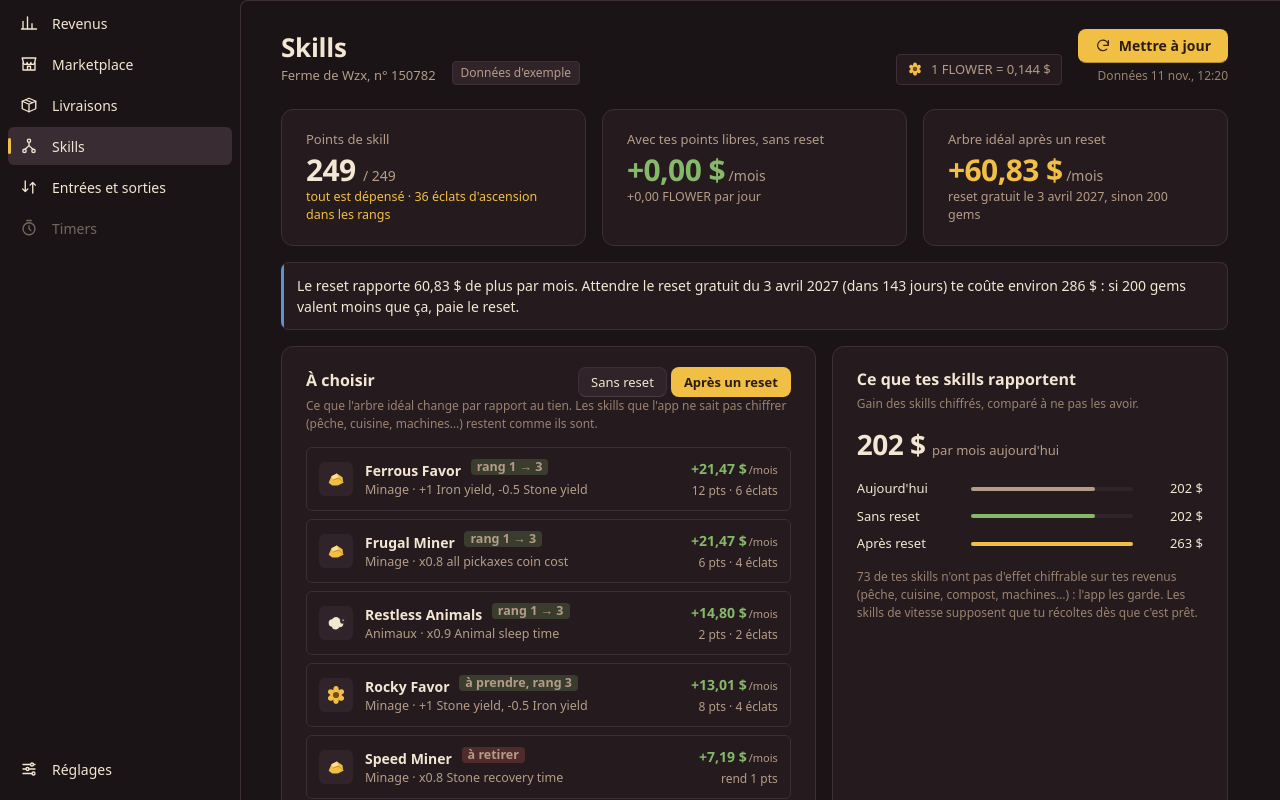
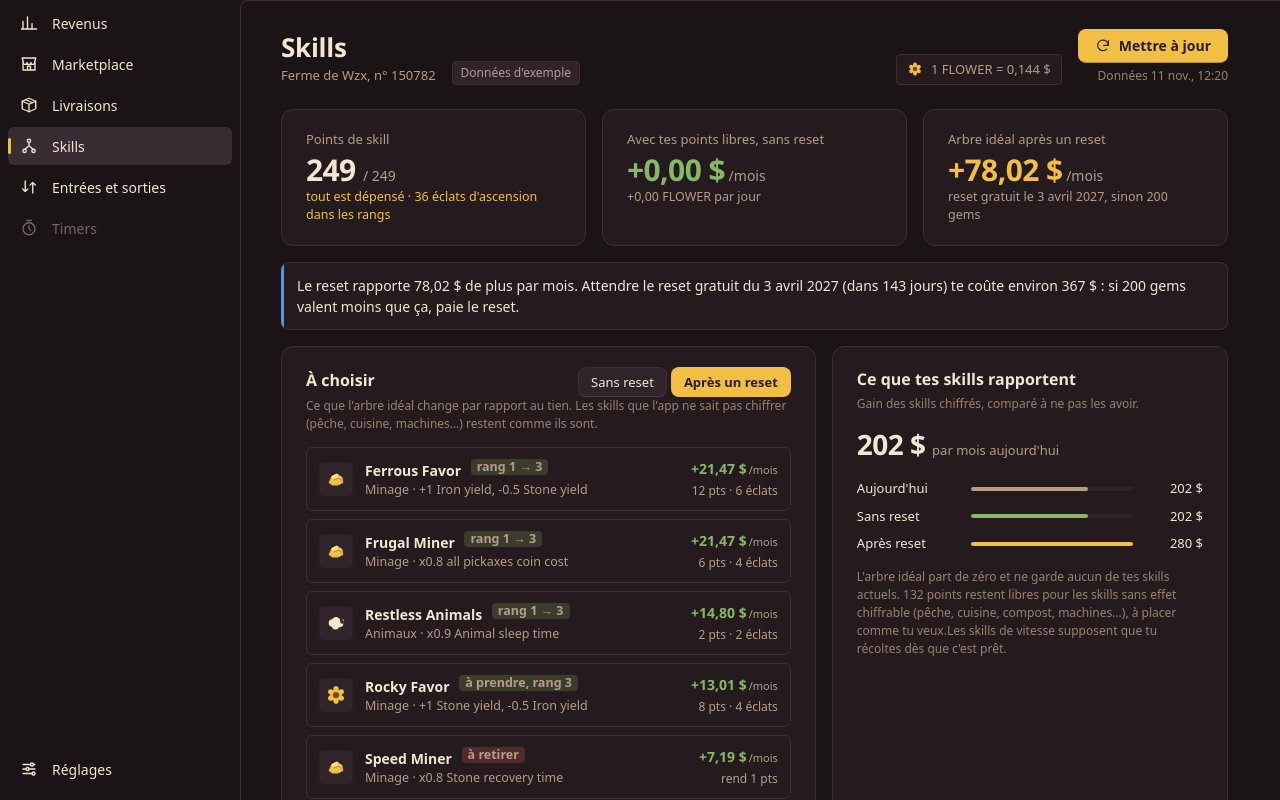
Before and after one commit to wzx-rc/NoteIt, a React (Vite) app in the folder harvest-desk/: page / in a window 1280 px wide. Both pictures are taken after a click on the button "Skills". Shown: the top 800 px of the page. Built offline with nearby package versions, Linux system fonts and the light colour scheme.

Commit message:
Harvest Desk: ideal skill tree after a reset starts from scratch
Co-Authored-By: Claude Opus 5.5 <noreply@anthropic.com>
Claude-Session: https://claude.ai/code/session_011NbR3cuUn4BdW5GdYoT4Ls

```diff
--- a/harvest-desk/src/core/skills.ts
+++ b/harvest-desk/src/core/skills.ts
@@ -244,7 +244,7 @@ export interface SkillAnalysis {
   earned: number;
   used: number;
   current: Plan;
-  /** Best tree after a reset, keeping the skills the app cannot value at their rank. */
+  /** Best tree after a reset, built from scratch with all the points and shards. */
   proposed: Plan;
   /** Best use of the points not spent yet, without a reset. */
   topUp: Plan;
@@ -264,14 +264,13 @@ export function analyseSkills(farm: Farm, rates: Rates, market: Market): SkillAn
   const byName = new Map(values.map((v) => [v.def.name, v]));
   const valueOf = (ranks: Record<string, number>) =>
     Object.entries(ranks).reduce((a, [n, r]) => a + (byName.get(n) ? valueAt(byName.get(n)!, r) : 0), 0);
-  // Skills the app cannot put a number on (fishing, cooking, crop machine…) stay as they are.
-  const keep = Object.fromEntries(Object.entries(owned).filter(([n]) => byName.get(n)?.how === "none" || DEF.get(n)?.power));
   const spent = shardsOf(owned);
   const mined = (farm.farmActivity?.["Ascension Crystal Mined"] ?? 0) * SHARDS_PER_CRYSTAL;
   const inv = farm.inventory?.["Ascension Shard"];
   // The Community API leaves the shard count out: assume mined minus spent.
   const held = inv !== undefined ? Number(inv) : Math.max(0, mined - spent);
-  const proposed = bestTree(values, Math.max(earned, used), keep, held + spent);
+  // After a reset everything comes back: the ideal tree starts from nothing, with every point and shard.
+  const proposed = bestTree(values, Math.max(earned, used), {}, held + spent);
   const topUp = bestTree(values, Math.max(earned, used), owned, held + spent);
   const b = farm.bumpkin ?? {};
   return {
--- a/harvest-desk/src/ui/components/SkillsView.tsx
+++ b/harvest-desk/src/ui/components/SkillsView.tsx
@@ -130,7 +130,9 @@ export function SkillsView({ state }: { state: AppState }) {
             ))}
           </div>
           <p className="foot">
-            {unvalued} de tes skills n'ont pas d'effet chiffrable sur tes revenus (pêche, cuisine, compost, machines…) : l'app les garde.
+            {mode === "reset"
+              ? `L'arbre idéal part de zéro et ne garde aucun de tes skills actuels. ${Math.max(0, a.earned - a.proposed.points)} points restent libres pour les skills sans effet chiffrable (pêche, cuisine, compost, machines…), à placer comme tu veux.`
+              : `${unvalued} de tes skills n'ont pas d'effet chiffrable sur tes revenus (pêche, cuisine, compost, machines…) : l'app les garde.`}
             Les skills de vitesse supposent que tu récoltes dès que c'est prêt.
           </p>
         </section>
```
